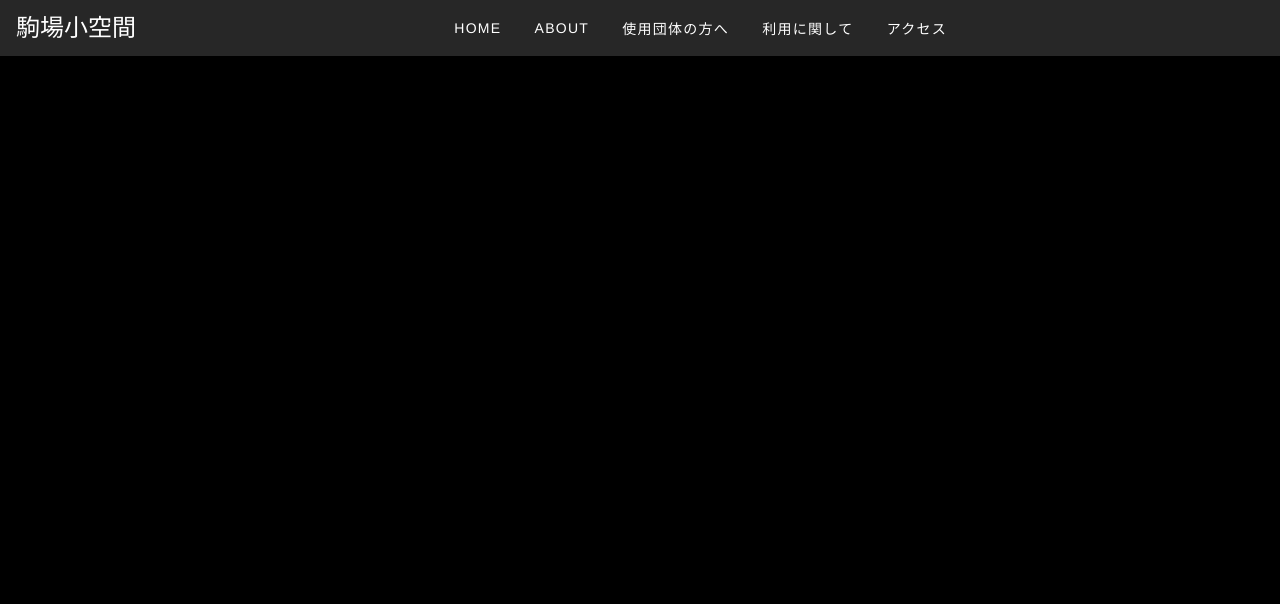
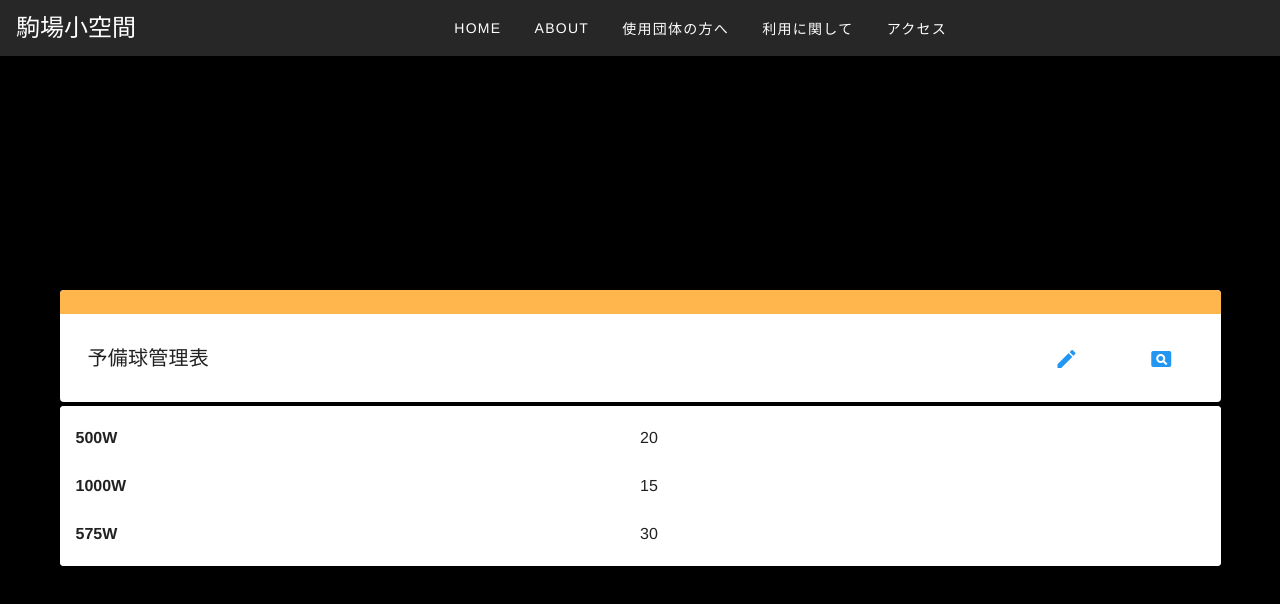
Before and after one commit to Komabashokukan/official-site, a Vue app: page /equipments/lightbulb in a window 1280 px wide. Shown: the top 604 px of the page. Built offline with nearby package versions, Linux system fonts and the light colour scheme.

Commit message:
予備球管理表

```diff
--- a/src/router/index.js
+++ b/src/router/index.js
@@ -74,6 +74,11 @@ const routes = [
         path: '/equipments/equipment_log_light',
         name: 'EquipmentLog_Light',
         component : () => import('@/views/users/equipments/EquipmentLog_Light.vue')
+    },
+    {
+        path: '/equipments/lightbulb',
+        name: 'Lightbulb',
+        component : () => import('@/views/users/equipments/Lightbulb.vue')
     }
 ];
 
--- a/src/views/users/Equipments.vue
+++ b/src/views/users/Equipments.vue
@@ -1,11 +1,9 @@
 <template>
     <v-card>
-        <v-card-title>機材</v-card-title>
-        <v-card-subtitle>各種機材の数・状態が確認できます</v-card-subtitle>
-
+        <v-card-title>備品</v-card-title>
+        <v-card-subtitle>各種備品の数・状態が確認できます</v-card-subtitle>
         <v-container fluid fill-height>
             <v-layout wrap justify-center>
-
                 <v-card>
                     <v-list two-line subheader class="text-left">
                         <template v-for="(item, index) in items">
@@ -27,10 +25,8 @@
                         </template>
                     </v-list>
                 </v-card>
-
             </v-layout>
         </v-container>
-
     </v-card>
 </template>
 
@@ -49,7 +45,7 @@ export default {
                 { header: '照明' },
                 { name: '照明備品一覧', to: '/equipments/equipment_light', icon: 'mdi-lightbulb-on', color: 'orange lighten-2', description: '最新の照明機材の数が確認できます。' },
                 { name: '機材管理表', to: '/equipments/equipment_log_light', icon: 'mdi-lightbulb-on', color: 'orange lighten-2', description: '過去の退出チェックの確認・修正はこちらからできます。' },
-                { name: '予備球管理表', to: '#', icon: 'mdi-lightbulb-on', color: 'orange lighten-2', description: '予備球の確認・修正はこちらからできます。' }
+                { name: '予備球管理表', to: '/equipments/lightbulb', icon: 'mdi-lightbulb-on', color: 'orange lighten-2', description: '予備球の確認・修正はこちらからできます。' }
             ]
         }
     },
--- a/src/views/users/equipments/EquipmentLog_Light.vue
+++ b/src/views/users/equipments/EquipmentLog_Light.vue
@@ -9,7 +9,10 @@
                 <v-layout wrap>
                     <v-flex xs3 md2>
                         <v-icon v-if="log.check" large color="green">check_circle</v-icon>
-                        <v-btn v-if="log.check === false" text dark small color="orange lighten-2">Check</v-btn>
+                        <v-btn v-if="log.check === false" text dark small color="orange lighten-2">
+                            <v-icon>notification_important</v-icon>
+                            check
+                        </v-btn>
                     </v-flex>
                     <v-flex xs9 md5><v-card-title class="text-left">{{ log.time }}</v-card-title></v-flex>
                     <v-flex xs12 md5>
@@ -17,15 +20,29 @@
                     </v-flex>
                 </v-layout>
                 <v-card-actions>
-                        <v-layout>
-                            <v-flex xs8 md10></v-flex>
-                            <v-flex xs2 md1><v-btn text dark x-small color="blue">
-                                <v-icon>edit</v-icon>
-                            </v-btn></v-flex>
-                            <v-flex xs2 md1><v-btn text dark x-small color="blue">
-                                <v-icon>pageview</v-icon>
-                            </v-btn></v-flex>
-                        </v-layout>
+                    <v-layout>
+                        <v-flex xs8 md10></v-flex>
+                        <v-flex xs2 md1 class='pt-5'>
+                            <v-tooltip top>
+                                <template v-slot:activator="{ on, attrs }">
+                                    <v-btn text dark x-small color="blue" v-bind="attrs" v-on="on">
+                                        <v-icon>edit</v-icon>
+                                    </v-btn>
+                                </template>
+                                <span>内容を修正する</span>
+                            </v-tooltip>
+                        </v-flex>
+                        <v-flex xs2 md1 class='pt-5'>
+                            <v-tooltip top>
+                                <template v-slot:activator="{ on, attrs }">
+                                    <v-btn text dark x-small color="blue" v-bind="attrs" v-on="on">
+                                        <v-icon>pageview</v-icon>
+                                    </v-btn>
+                                </template>
+                                <span>機材管理表を確認する</span>
+                            </v-tooltip>
+                        </v-flex>
+                    </v-layout>
                 </v-card-actions>
             </v-container>
         </v-card>
--- /dev/null
+++ b/src/views/users/equipments/Lightbulb.vue
@@ -0,0 +1,60 @@
+<template>
+    <v-container>
+        <v-card>
+            <v-system-bar color="orange lighten-2"></v-system-bar>
+            <v-container>
+                <v-layout wrap>
+                    <v-flex xs8 md10 class='text-left'>
+                        <v-card-title>予備球管理表</v-card-title>
+                    </v-flex>
+                    <v-flex xs2 md1 class='pt-5'>
+                        <v-tooltip top>
+                            <template v-slot:activator="{ on, attrs }">
+                                <v-btn text dark x-small color="blue" v-bind="attrs" v-on="on">
+                                    <v-icon>edit</v-icon>
+                                </v-btn>
+                            </template>
+                            <span>個数の変更を記録する</span>
+                        </v-tooltip>
+                    </v-flex>
+                    <v-flex xs2 md1 class='pt-5'>
+                        <v-tooltip top>
+                            <template v-slot:activator="{ on, attrs }">
+                                <v-btn text dark x-small color="blue" v-bind="attrs" v-on="on">
+                                    <v-icon>pageview</v-icon>
+                                </v-btn>
+                            </template>
+                            <span>変更履歴を確認する</span>
+                        </v-tooltip>
+                    </v-flex>
+                </v-layout>
+            </v-container>
+        </v-card>
+        <v-card class='mt-1'>
+            <v-list>
+                <v-list-item v-for="lightbulb in lightbulbs" :key="lightbulb.name">
+                    <v-list-item-content class="font-weight-bold text-left">
+                        {{ lightbulb.name }}
+                    </v-list-item-content>
+                    <v-list-item-content>
+                        {{ lightbulb.amount }}
+                    </v-list-item-content>
+                </v-list-item>
+            </v-list>
+        </v-card>
+    </v-container>
+</template>
+<script>
+export default {
+    name: 'Lightbulb',
+    data () {
+        return {
+            lightbulbs:[
+                { name: '500W', amount: 20 },
+                { name: '1000W', amount: 15 },
+                { name: '575W', amount: 30 }
+            ]
+        }
+    }
+}
+</script>
```
